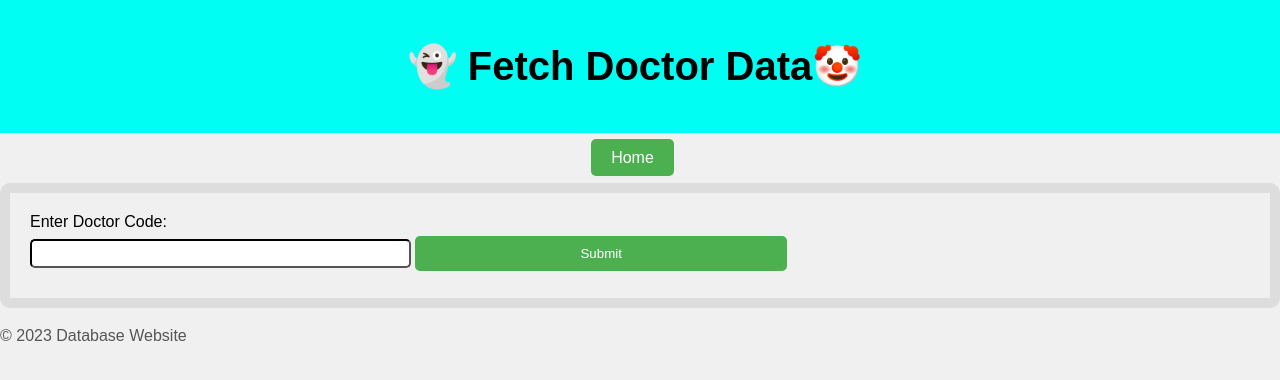
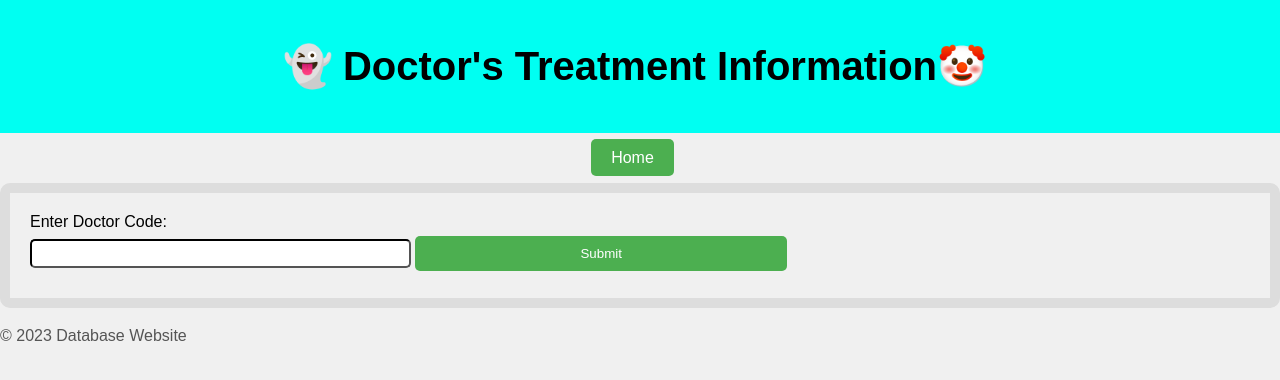
Before and after one commit to binhow612/database_website, a Flask app: page /fetch_doctor in a window 1280 px wide. Shown: the top 380 px of the page. Run offline with Flask 3, Linux system fonts and the light colour scheme.

Commit message:
Update fetch_doctor_data.html update var name

```diff
--- a/website/templates/fetch_doctor_data.html
+++ b/website/templates/fetch_doctor_data.html
@@ -3,7 +3,7 @@
   <head>
     <meta charset="UTF-8" />
     <meta name="viewport" content="width=device-width, initial-scale=1.0" />
-    <title>Fetch Doctor Data</title>
+    <title>Doctor's Treatment Information</title>
     <!-- Linking CSS file using url_for -->
     <link
       rel="stylesheet"
@@ -13,7 +13,7 @@
   </head>
   <body>
     <header>
-      <h1>Fetch Doctor Data</h1>
+      <h1>Doctor's Treatment Information</h1>
     </header>
     <nav>
       <ul>
```
